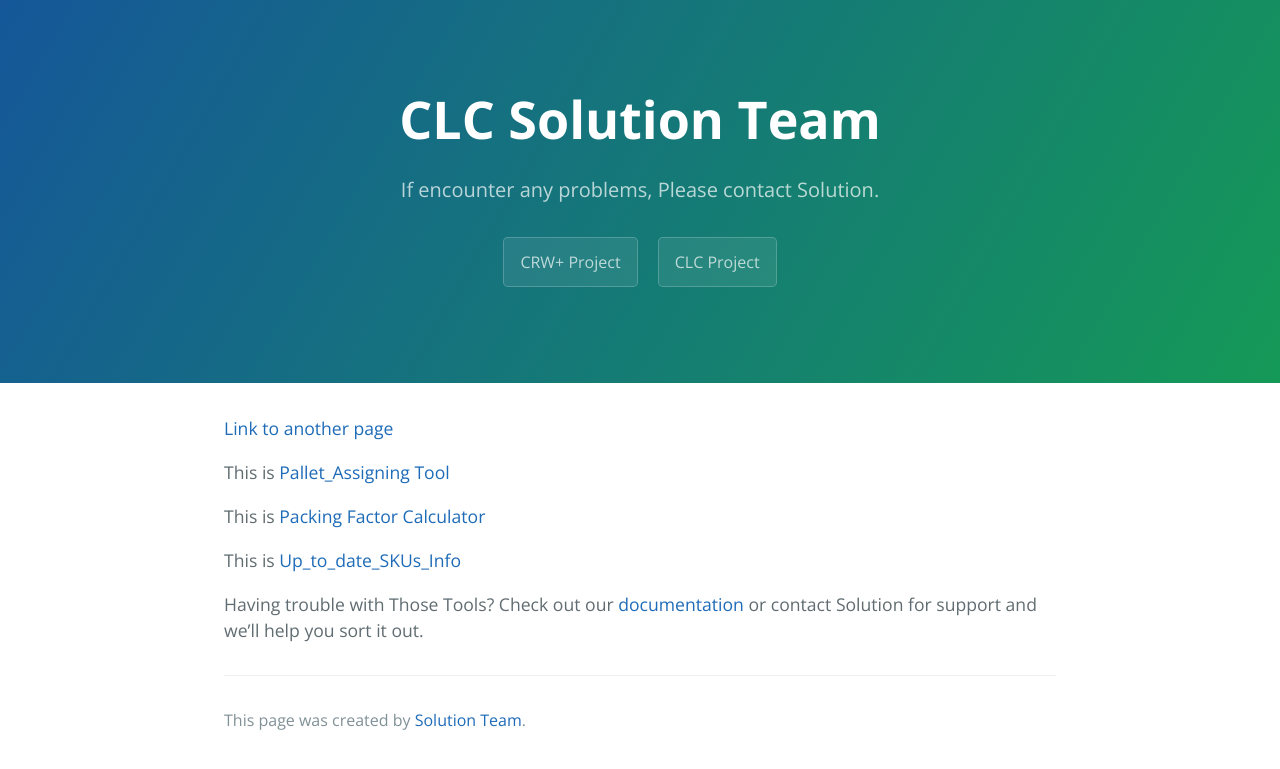
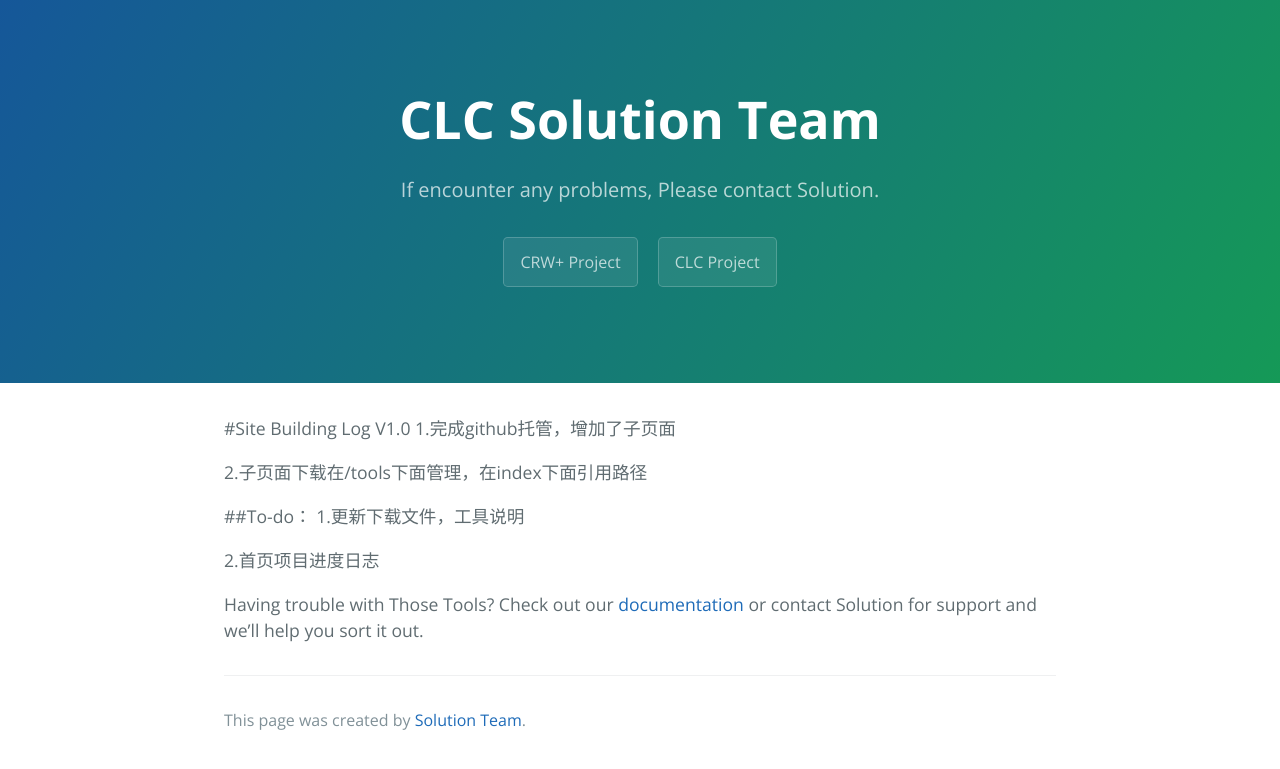
Before and after one commit to Lordbread/Lordbread.github.io, a Jekyll site: the page built from index.md, in a window 1280 px wide. Shown: the top 769 px of the page. Built offline with Jekyll 4.4.1, drawn with Linux system fonts in a browser that asks for light colours.

Commit message:
Update index.md

```diff
--- a/index.md
+++ b/index.md
@@ -3,13 +3,14 @@ layout: default
 ---
 
 
-[Link to another page](another-page)
+#Site Building Log V1.0
+1.完成github托管，增加了子页面
 
-This is [Pallet_Assigning Tool](https://github.com/Lordbread/Lordbread.github.io/raw/147e5b98648ad834e6e0014a21660cfd63dbb6f2/RSO%20Scanning.xlsm)
+2.子页面下载在/tools下面管理，在index下面引用路径
 
-This is [Packing Factor Calculator](https://github.com/Lordbread/Lordbread.github.io/raw/147e5b98648ad834e6e0014a21660cfd63dbb6f2/RSO%20Scanning.xlsm)
+##To-do：
+1.更新下载文件，工具说明
 
-This is [Up_to_date_SKUs_Info](https://github.com/Lordbread/Lordbread.github.io/raw/147e5b98648ad834e6e0014a21660cfd63dbb6f2/RSO%20Scanning.xlsm)
-
+2.首页项目进度日志
 
 Having trouble with Those Tools? Check out our [documentation](https://help.github.com/categories/github-pages-basics/) or contact Solution for support and we’ll help you sort it out.
```
